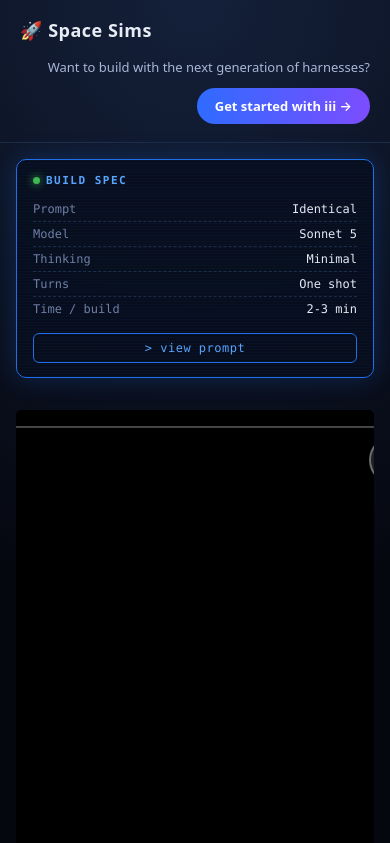
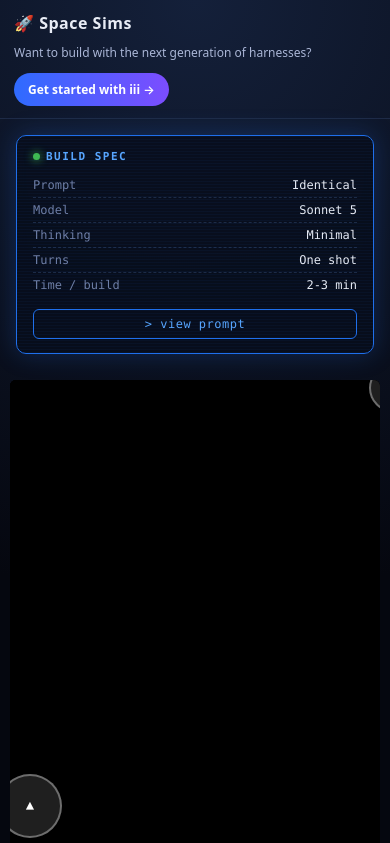
Before and after one commit to iii-hq/demos, a website: page space/index.html in a window 390 px wide. Both pictures are taken after a click on the element 195 px from the left and 291 px from the top of the page. Shown: the top 843 px of the page. Drawn offline with Linux system fonts and the light colour scheme.

Commit message:
Center game box and add mobile responsive layout

```diff
--- a/space/index.html
+++ b/space/index.html
@@ -141,7 +141,9 @@
       #stage iframe {
         border: 0;
         background: #000;
+        align-self: center;
         width: min(100%, 680px);
+        max-width: 100%;
         height: min(80vh, 720px);
         border-radius: 6px;
       }
@@ -293,10 +295,39 @@
         background: rgba(31, 111, 235, 0.15);
       }
       @media (max-width: 760px) {
+        header {
+          padding: 12px 14px;
+          gap: 10px;
+        }
+        header h1 {
+          font-size: 16px;
+        }
+        .nav-cta {
+          width: 100%;
+          margin-left: 0;
+          justify-content: space-between;
+        }
+        .nav-cta span {
+          font-size: 12px;
+        }
+        .cta-link {
+          padding: 8px 14px;
+          font-size: 12px;
+        }
         .spec-panel {
           position: static;
           width: auto;
           margin: 16px;
+        }
+        #stage {
+          padding: 10px;
+        }
+        #stage iframe {
+          width: 100%;
+          height: min(70vh, 640px);
+        }
+        .card {
+          width: 100%;
         }
       }
 
```
